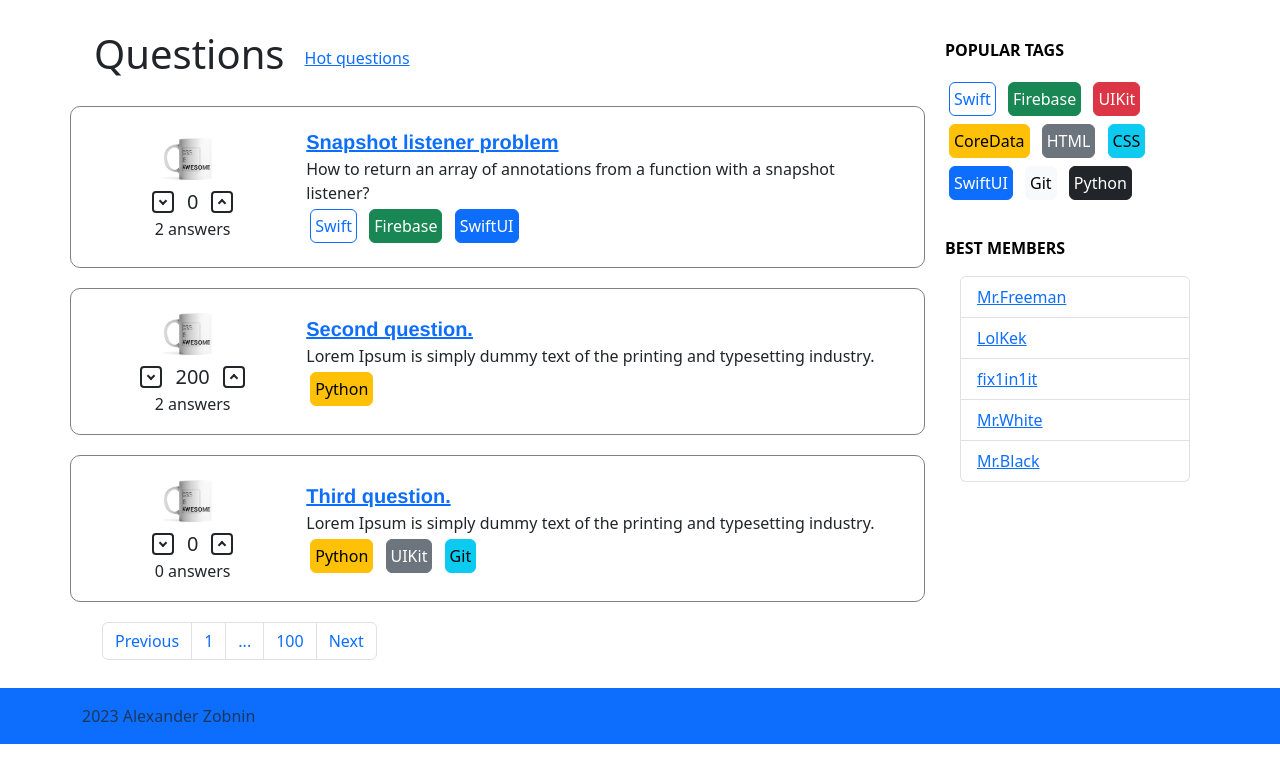
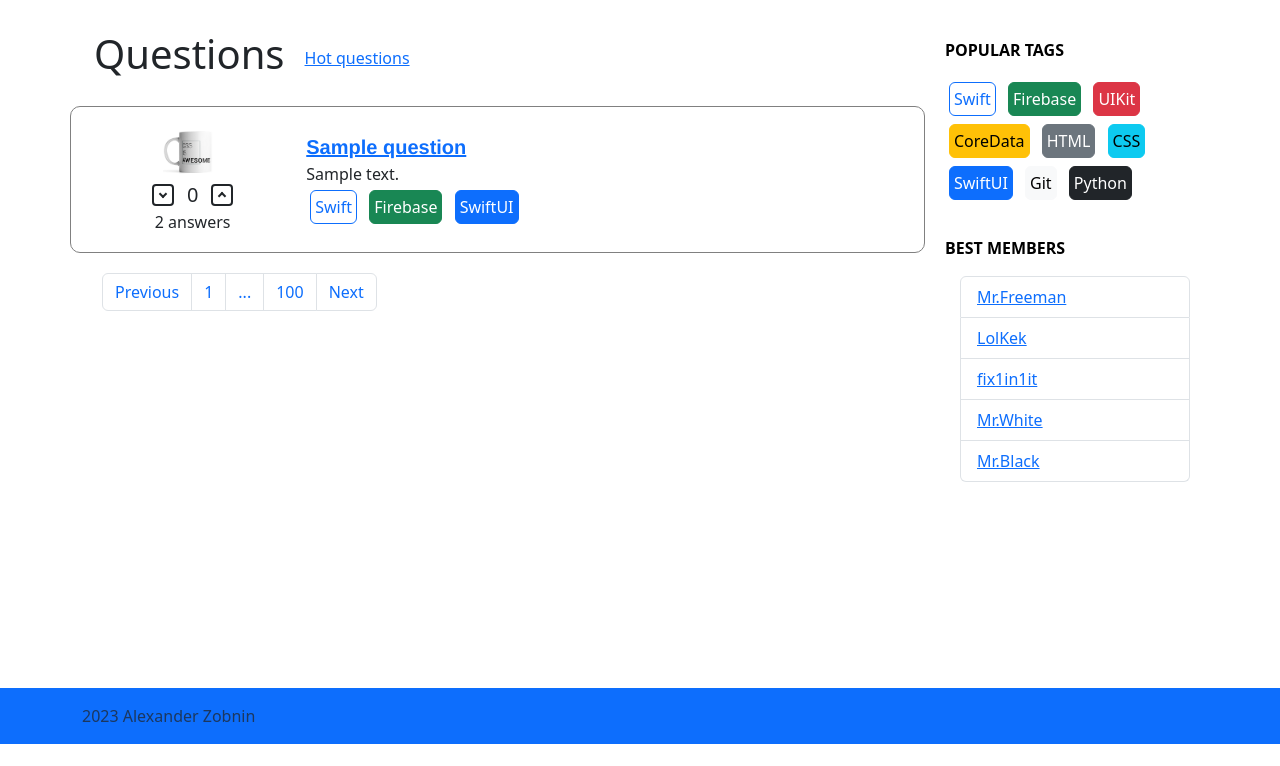
Before and after one commit to FiX1iN1iT/vk_web_project, a Django app: template templates/index.html in a window 1280 px wide. Shown: the part 56-822 px from the top of the page. After the commit the page ends 800 px from the top, so only its background shows below. Run offline with Django 4.2, Linux system fonts and the light colour scheme; the template is opened without the code that fills it: most values are stand-ins (such as "Sample title", 1, 10 or a date in 2020); some libraries are stand-ins or nearby versions.

Commit message:
1:28:10 sem2

```diff
--- a/templates/index.html
+++ b/templates/index.html
@@ -1,41 +1,15 @@
-<!DOCTYPE html>
-<html lang="en">
-<head>
-    <meta charset="UTF-8">
-    <link href="../static/css/bootstrap.css" rel="stylesheet">
-    <link href="../static/css/main.css" rel="stylesheet">
-    <link href="../static/css/icons.css" rel="stylesheet">
-    <script src="../static/js/bootstrap.js"></script>
-    <title>VKindex</title>
-</head>
+{% extends 'layouts/base.html' %}
+{% load static %}
 
-<body>
+{% block content %}
 
-<nav class="navbar navbar-dark bg-primary">
-    <div class="container-fluid">
-        <a class="navbar-brand" href="#">AskVk</a>
-        <form class="d-flex" role="search">
-            <input class="form-control me-2" type="search" placeholder="Search" aria-label="Search">
-            <button type="button" class="btn btn-outline-light">ASK!</button>
-        </form>
-        <div>
-            <img src="../static/img/projectmage.jpeg" alt="mdo" width="40" height="40" class="rounded-circle">
-            <button type="button" class="btn">Dr. Pepper</button>
-            <button type="button" class="btn">settings</button>
-            <button type="button" class="btn">log out</button>
-        </div>
-    </div>
-</nav>
-
-<!--what flex-shrink is used for?-->
-<main class="flex-shrink-0">
-    <div class="container">
-        <div class="row">
-            <div class="col-9">
 <div class="container d-flex align-items-center">
     <h1>Questions</h1>
     <div class="top-items"><a href="">Hot questions</a></div>
 </div>
+
+{% for question in questions %}
+
 <div class="row question align-items-center">
     <div class="col-3 d-flex flex-column align-items-center">
         <img src="../static/img/projectmage.jpeg" class="question-image">
@@ -47,53 +21,75 @@
         <div class="h6 mb-0">2 answers</div>
     </div>
     <div class="col-9">
-                        <div class="question-title"><a href=""> Snapshot listener problem</a></div>
-                        <div class="question-text"> How to return an array of annotations from a function
-                            with a snapshot listener?
-                        </div>
+        <div class="question-title"><a href="">{{ question.title }}</a></div>
+        <div class="question-text">{{ question.content }}</div>
         <button type="button" class="btn btn-outline-primary m-1 p-1">Swift</button>
         <button type="button" class="btn btn-success m-1 p-1">Firebase</button>
         <button type="button" class="btn btn-primary m-1 p-1">SwiftUI</button>
     </div>
 </div>
-                <div class="row question align-items-center">
-                    <div class="col-3 d-flex flex-column align-items-center">
-                        <img src="../static/img/projectmage.jpeg" class="question-image">
-                        <div class="container d-flex justify-content-center align-items-center">
-                            <button class="btn"><i class="gg-chevron-down-r"></i></button>
-                            <div class="h5 mb-0">200</div>
-                            <button class="btn"><i class="gg-chevron-up-r"></i></button>
-                        </div>
-                        <div class="h6 mb-0">2 answers</div>
-                    </div>
-                    <div class="col-9">
-                        <div class="question-title"><a href="">Second question.</a></div>
-                        <div class="question-text">Lorem Ipsum is simply dummy text of the printing and typesetting
-                            industry.
-                        </div>
-                        <button type="button" class="btn btn-warning m-1 p-1">Python</button>
-                    </div>
-                </div>
-                <div class="row question align-items-center">
-                    <div class="col-3 d-flex flex-column align-items-center">
-                        <img src="../static/img/projectmage.jpeg" class="question-image">
-                        <div class="container d-flex justify-content-center align-items-center">
-                            <button class="btn"><i class="gg-chevron-down-r"></i></button>
-                            <div class="h5 mb-0">0</div>
-                            <button class="btn"><i class="gg-chevron-up-r"></i></button>
-                        </div>
-                        <div class="h6 mb-0">0 answers</div>
-                    </div>
-                    <div class="col-9">
-                        <div class="question-title"><a href="">Third question.</a></div>
-                        <div class="question-text">Lorem Ipsum is simply dummy text of the printing and typesetting
-                            industry.
-                        </div>
-                        <button type="button" class="btn btn-warning m-1 p-1">Python</button>
-                        <button type="button" class="btn btn-secondary m-1 p-1">UIKit</button>
-                        <button type="button" class="btn btn-info m-1 p-1">Git</button>
-                    </div>
-                </div>
+
+{% endfor %}
+
+<!--<div class="row question align-items-center">-->
+<!--    <div class="col-3 d-flex flex-column align-items-center">-->
+<!--        <img src="../static/img/projectmage.jpeg" class="question-image">-->
+<!--        <div class="container d-flex justify-content-center align-items-center">-->
+<!--            <button class="btn"><i class="gg-chevron-down-r"></i></button>-->
+<!--            <div class="h5 mb-0">0</div>-->
+<!--            <button class="btn"><i class="gg-chevron-up-r"></i></button>-->
+<!--        </div>-->
+<!--        <div class="h6 mb-0">2 answers</div>-->
+<!--    </div>-->
+<!--    <div class="col-9">-->
+<!--        <div class="question-title"><a href=""> Snapshot listener problem</a></div>-->
+<!--        <div class="question-text"> How to return an array of annotations from a function-->
+<!--            with a snapshot listener?-->
+<!--        </div>-->
+<!--        <button type="button" class="btn btn-outline-primary m-1 p-1">Swift</button>-->
+<!--        <button type="button" class="btn btn-success m-1 p-1">Firebase</button>-->
+<!--        <button type="button" class="btn btn-primary m-1 p-1">SwiftUI</button>-->
+<!--    </div>-->
+<!--</div>-->
+<!--<div class="row question align-items-center">-->
+<!--    <div class="col-3 d-flex flex-column align-items-center">-->
+<!--        <img src="{% static '/img/projectmage.jpeg' %}" class="question-image">-->
+<!--        <div class="container d-flex justify-content-center align-items-center">-->
+<!--            <button class="btn"><i class="gg-chevron-down-r"></i></button>-->
+<!--            <div class="h5 mb-0">200</div>-->
+<!--            <button class="btn"><i class="gg-chevron-up-r"></i></button>-->
+<!--        </div>-->
+<!--        <div class="h6 mb-0">2 answers</div>-->
+<!--    </div>-->
+<!--    <div class="col-9">-->
+<!--        <div class="question-title"><a href="">Second question.</a></div>-->
+<!--        <div class="question-text">Lorem Ipsum is simply dummy text of the printing and typesetting-->
+<!--            industry.-->
+<!--        </div>-->
+<!--        <button type="button" class="btn btn-warning m-1 p-1">Python</button>-->
+<!--    </div>-->
+<!--</div>-->
+<!--<div class="row question align-items-center">-->
+<!--    <div class="col-3 d-flex flex-column align-items-center">-->
+<!--        <img src="../static/img/projectmage.jpeg" class="question-image">-->
+<!--        <div class="container d-flex justify-content-center align-items-center">-->
+<!--            <button class="btn"><i class="gg-chevron-down-r"></i></button>-->
+<!--            <div class="h5 mb-0">0</div>-->
+<!--            <button class="btn"><i class="gg-chevron-up-r"></i></button>-->
+<!--        </div>-->
+<!--        <div class="h6 mb-0">0 answers</div>-->
+<!--    </div>-->
+<!--    <div class="col-9">-->
+<!--        <div class="question-title"><a href="">Third question.</a></div>-->
+<!--        <div class="question-text">Lorem Ipsum is simply dummy text of the printing and typesetting-->
+<!--            industry.-->
+<!--        </div>-->
+<!--        <button type="button" class="btn btn-warning m-1 p-1">Python</button>-->
+<!--        <button type="button" class="btn btn-secondary m-1 p-1">UIKit</button>-->
+<!--        <button type="button" class="btn btn-info m-1 p-1">Git</button>-->
+<!--    </div>-->
+<!--</div>-->
+
 <nav aria-label="Search results pages">
     <ul class="pagination">
         <li class="page-item"><a class="page-link" href="#">Previous</a></li>
@@ -103,60 +99,5 @@
         <li class="page-item"><a class="page-link" href="#">Next</a></li>
     </ul>
 </nav>
-            </div>
-            <div class="col-3">
-                <table class="table table-borderless">
-                    <thead>
-                    <tr>
-                        <th>POPULAR TAGS</th>
-                    </tr>
-                    </thead>
-                    <tbody>
-                    <tr>
-                        <td>
-                            <button type="button" class="btn btn-outline-primary m-1 p-1">Swift</button>
-                            <button type="button" class="btn btn-success m-1 p-1">Firebase</button>
-                            <button type="button" class="btn btn-danger m-1 p-1">UIKit</button>
-                            <button type="button" class="btn btn-warning m-1 p-1">CoreData</button>
-                            <button type="button" class="btn btn-secondary m-1 p-1">HTML</button>
-                            <button type="button" class="btn btn-info m-1 p-1">CSS</button>
-                            <button type="button" class="btn btn-primary m-1 p-1">SwiftUI</button>
-                            <button type="button" class="btn btn-light m-1 p-1">Git</button>
-                            <button type="button" class="btn btn-dark m-1 p-1">Python</button>
-                        </td>
-                    </tr>
-                    </tbody>
-                </table>
-                <table class="table table-borderless">
-                    <thead>
-                    <tr>
-                        <th>BEST MEMBERS</th>
-                    </tr>
-                    </thead>
-                    <tbody>
-                    <tr>
-                        <td>
-                            <ul class="list-group" style="margin-left: 15px; max-width: 250px">
-                                <li class="list-group-item"><a href="">Mr.Freeman</a></li>
-                                <li class="list-group-item"><a href="">LolKek</a></li>
-                                <li class="list-group-item"><a href="">fix1in1it</a></li>
-                                <li class="list-group-item"><a href="">Mr.White</a></li>
-                                <li class="list-group-item"><a href="">Mr.Black</a></li>
-                            </ul>
-                        </td>
-                    </tr>
-                    </tbody>
-                </table>
-            </div>
-        </div>
-    </div>
-</main>
 
-<footer class="footer py-3 bg-primary fixed-bottom">
-    <div class="container">
-        <span class="text-muted">2023 Alexander Zobnin</span>
-    </div>
-</footer>
-
-</body>
-</html>
+{% endblock %}
--- /dev/null
+++ b/templates/layouts/base.html
@@ -0,0 +1,96 @@
+{% load static %}
+
+<!DOCTYPE html>
+<html lang="en">
+<head>
+    <meta charset="UTF-8">
+    <link href="{% static '/css/bootstrap.css' %}" rel="stylesheet">
+    <link href="{% static '/css/main.css' %}" rel="stylesheet">
+    <link href="{% static '/css/icons.css' %}" rel="stylesheet">
+    <title>VKindex</title>
+</head>
+
+<body>
+
+<nav class="navbar navbar-dark bg-primary">
+    <div class="container-fluid">
+        <a class="navbar-brand" href="#">AskVk</a>
+        <form class="d-flex" role="search">
+            <input class="form-control me-2" type="search" placeholder="Search" aria-label="Search">
+            <button type="button" class="btn btn-outline-light">ASK!</button>
+        </form>
+        <div>
+            <img src="../static/img/projectmage.jpeg" alt="mdo" width="40" height="40" class="rounded-circle">
+            <button type="button" class="btn">Dr. Pepper</button>
+            <button type="button" class="btn">settings</button>
+            <button type="button" class="btn">log out</button>
+        </div>
+    </div>
+</nav>
+
+<!--what flex-shrink is used for?-->
+<main class="flex-shrink-0">
+    <div class="container">
+        <div class="row">
+            <div class="col-9">
+                {% block content %}
+
+                {% endblock %}
+            </div>
+            <div class="col-3">
+                <table class="table table-borderless">
+                    <thead>
+                    <tr>
+                        <th>POPULAR TAGS</th>
+                    </tr>
+                    </thead>
+                    <tbody>
+                    <tr>
+                        <td>
+                            <button type="button" class="btn btn-outline-primary m-1 p-1">Swift</button>
+                            <button type="button" class="btn btn-success m-1 p-1">Firebase</button>
+                            <button type="button" class="btn btn-danger m-1 p-1">UIKit</button>
+                            <button type="button" class="btn btn-warning m-1 p-1">CoreData</button>
+                            <button type="button" class="btn btn-secondary m-1 p-1">HTML</button>
+                            <button type="button" class="btn btn-info m-1 p-1">CSS</button>
+                            <button type="button" class="btn btn-primary m-1 p-1">SwiftUI</button>
+                            <button type="button" class="btn btn-light m-1 p-1">Git</button>
+                            <button type="button" class="btn btn-dark m-1 p-1">Python</button>
+                        </td>
+                    </tr>
+                    </tbody>
+                </table>
+                <table class="table table-borderless">
+                    <thead>
+                    <tr>
+                        <th>BEST MEMBERS</th>
+                    </tr>
+                    </thead>
+                    <tbody>
+                    <tr>
+                        <td>
+                            <ul class="list-group" style="margin-left: 15px; max-width: 250px">
+                                <li class="list-group-item"><a href="">Mr.Freeman</a></li>
+                                <li class="list-group-item"><a href="">LolKek</a></li>
+                                <li class="list-group-item"><a href="">fix1in1it</a></li>
+                                <li class="list-group-item"><a href="">Mr.White</a></li>
+                                <li class="list-group-item"><a href="">Mr.Black</a></li>
+                            </ul>
+                        </td>
+                    </tr>
+                    </tbody>
+                </table>
+            </div>
+        </div>
+    </div>
+</main>
+
+<footer class="footer py-3 bg-primary fixed-bottom">
+    <div class="container">
+        <span class="text-muted">2023 Alexander Zobnin</span>
+    </div>
+</footer>
+
+<script src="{% static '/js/bootstrap.js' %}"></script>
+</body>
+</html>
--- a/vk_project/urls.py
+++ b/vk_project/urls.py
@@ -16,7 +16,10 @@ Including another URLconf
 """
 from django.contrib import admin
 from django.urls import path
+from app import views
 
 urlpatterns = [
+    path('', views.index),
+    path('question', views.question),
     path('admin/', admin.site.urls),
 ]
```
Also changed, not shown: app/views.py (+15 -0 lines), templates/base.html (deleted, +0 -160 lines), vk_project/settings.py (+7 -1 lines). Lines whose indentation alone changed are shown as unchanged.
